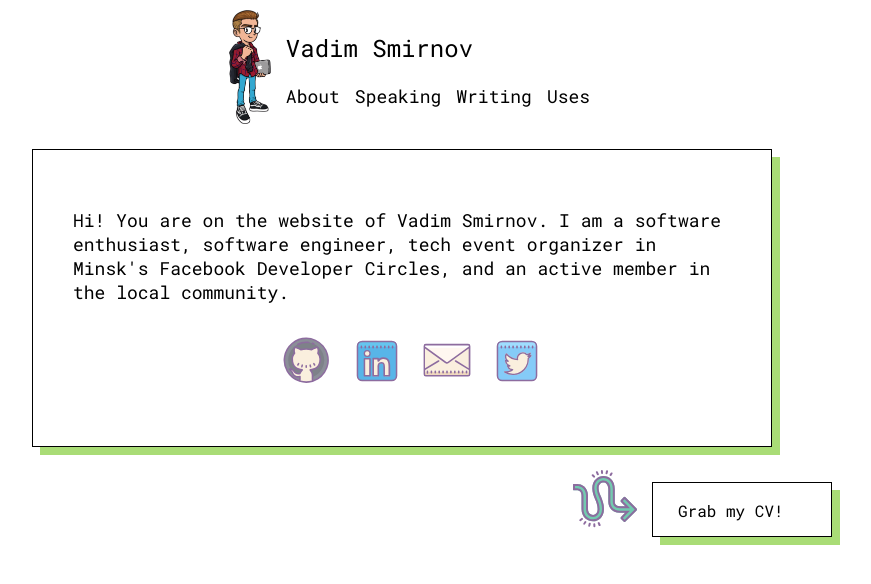
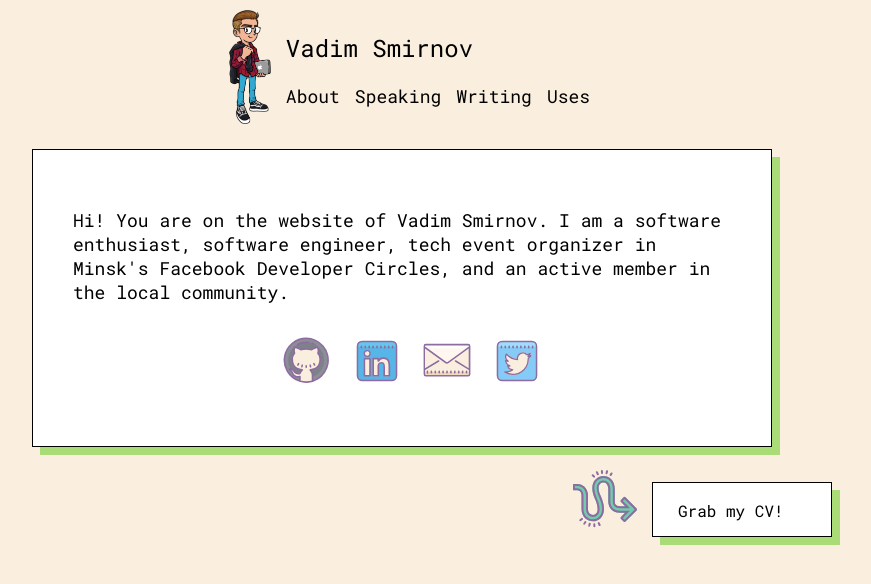
Before and after one commit to FuzzyReason/fuzzyreason.io, a Gatsby site: page / in a window 1280 px wide. Shown: the whole page, without its empty margins (238-1109 px from the left). Built offline with nearby package versions, Linux system fonts and the light colour scheme; Gatsby itself is replaced by a stand-in of ours; a small style sheet from the web is missing.

Commit message:
Change body background color

```diff
--- a/src/components/global.css
+++ b/src/components/global.css
@@ -1,6 +1,7 @@
 body {
   margin: 0;
   font-family: "Roboto Mono";
+  background-color: #FAEFDE;
 }
 
 h1, h2, h3, h4, h5 {
```
